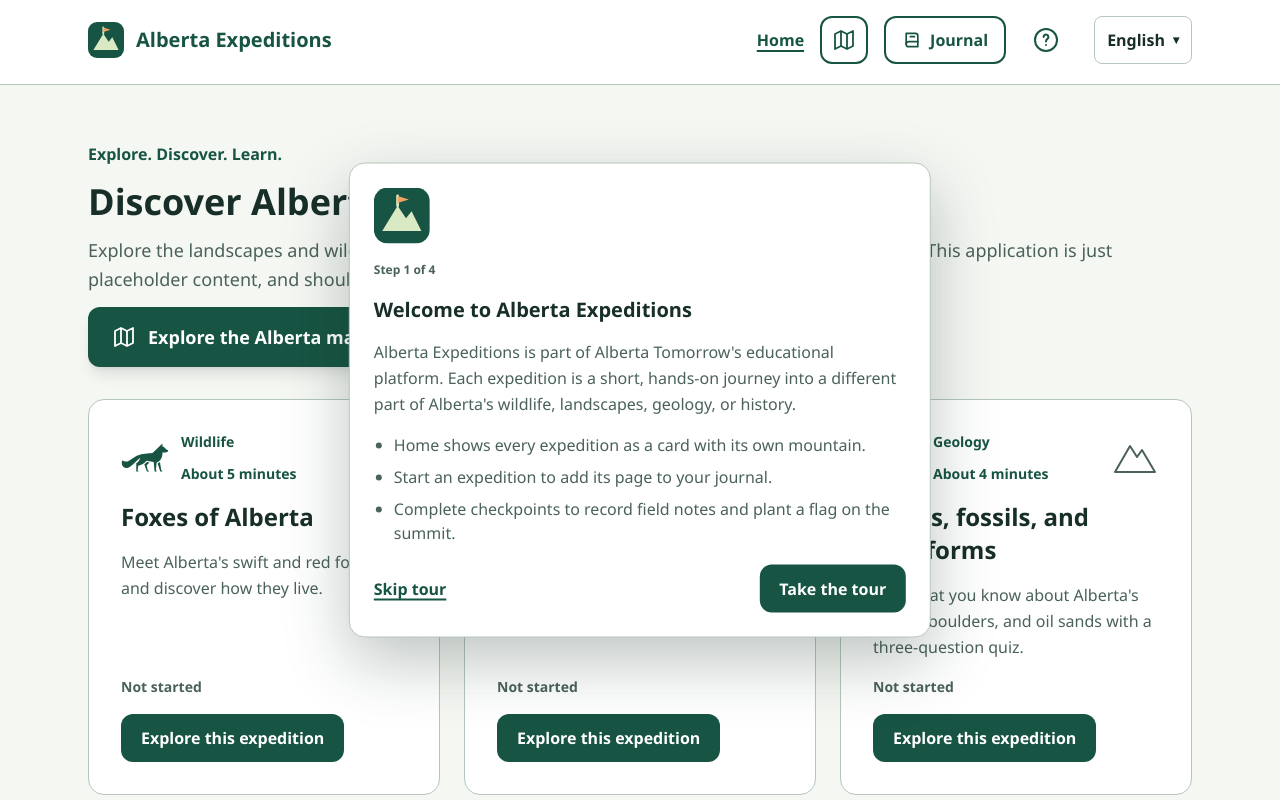
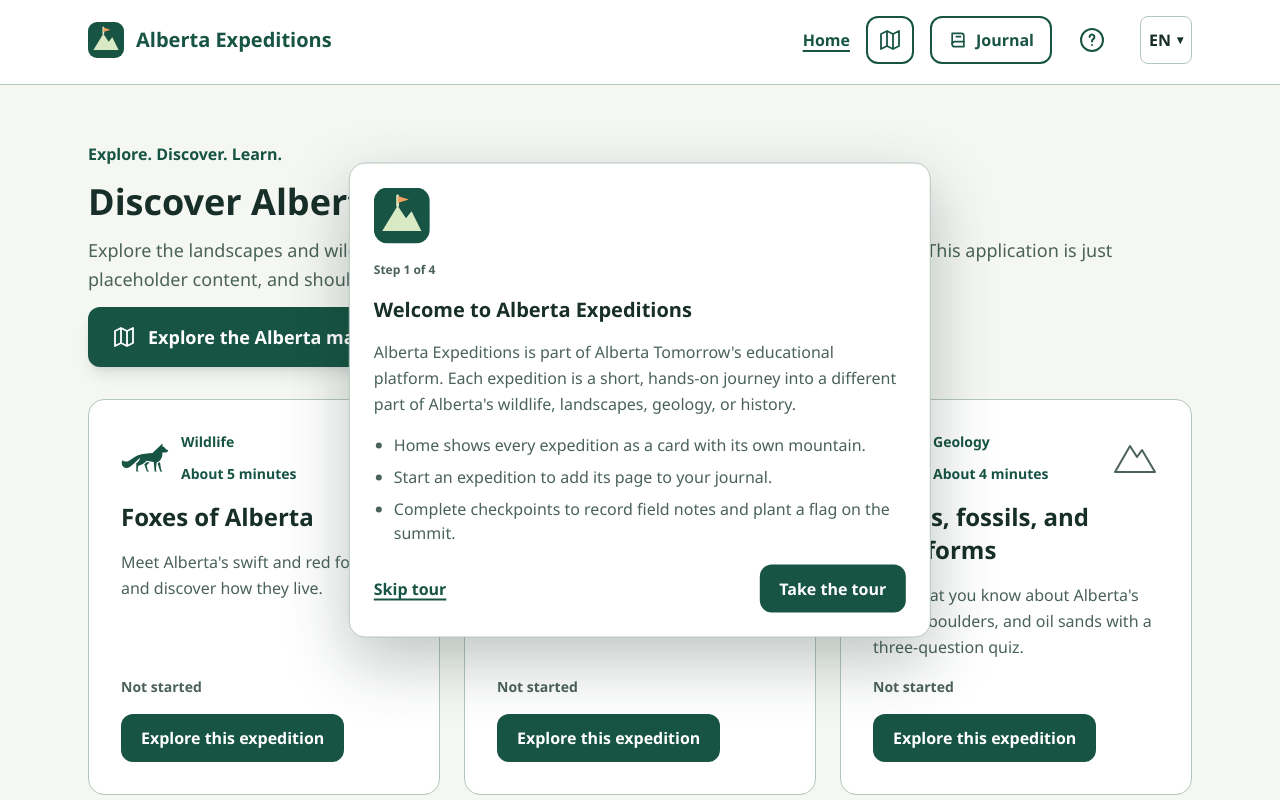
Before and after one commit to ChaceN89/Alberta-Tomorrow-Kiosk-Application, a React (Vite) app: page / in a window 1280 px wide. Shown: the top 800 px of the page. Built offline with nearby package versions, Linux system fonts and the light colour scheme.

Commit message:
udpated english lanage dropdown - befor emeig it to settings in the future -wil lelave for bow

```diff
--- a/src/components/layout/Navbar.tsx
+++ b/src/components/layout/Navbar.tsx
@@ -1,7 +1,7 @@
 /**
   File: Navbar.tsx | Author: Chace Nielson
   Date Created: Oct 28, 2026
-  Date Updated: Nov 6, 2026
+  Date Updated: Nov 8, 2026
 
   Description:
   - Render the app brand, navigation actions, language switcher, and module preload progress.
@@ -98,10 +98,7 @@ export function Navbar() {
             items={languages}
             onSelect={(language) => void i18n.changeLanguage(language.id)}
             selectedId={currentLanguage}
-            triggerLabel={
-              languages.find((language) => language.id === currentLanguage)
-                ?.label ?? t('language.en')
-            }
+            triggerLabel={currentLanguage.toUpperCase()}
           />
         </div>
       </div>
--- a/src/components/shared/Dropdown.tsx
+++ b/src/components/shared/Dropdown.tsx
@@ -1,7 +1,7 @@
 /**
   File: Dropdown.tsx | Author: Chace Nielson
   Date Created: Oct 23, 2026
-  Date Updated: Nov 5, 2026
+  Date Updated: Nov 8, 2026
 
   Description:
   - Provide a reusable accessible action menu with keyboard navigation.
@@ -97,7 +97,7 @@ export function Dropdown({
         aria-expanded={isOpen}
         aria-controls={dropdownId}
         disabled={items.length === 0}
-        className="inline-flex min-h-12 items-center gap-2 rounded-lg border border-line bg-surface px-3 font-semibold text-ink hover:bg-canvas"
+        className="inline-flex min-h-12 items-center gap-1.5 rounded-lg border border-line bg-surface px-2 font-semibold text-ink hover:bg-canvas"
         onClick={() => setIsOpen((open) => !open)}
         onKeyDown={(event) => {
           if (event.key === 'ArrowDown' || event.key === 'ArrowUp') {
```
